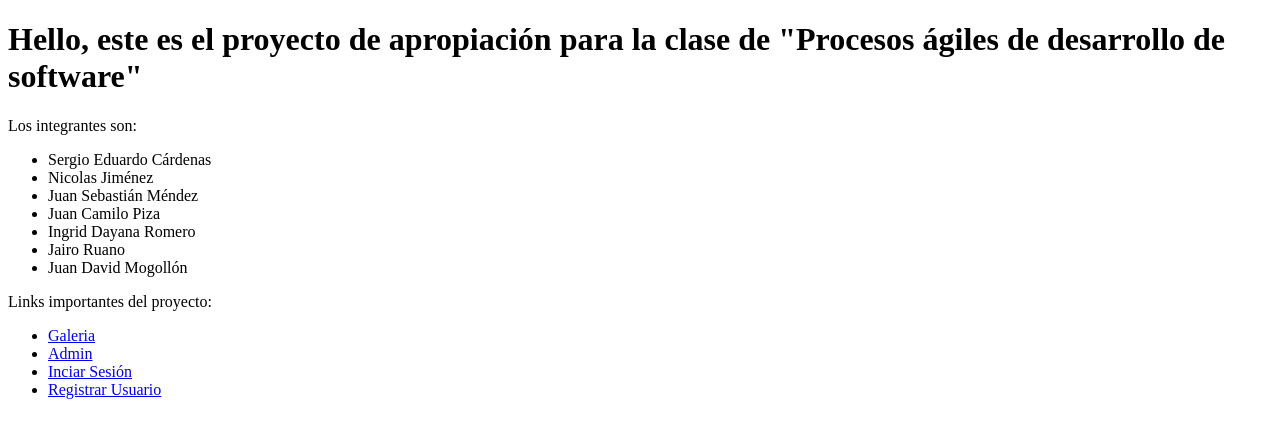
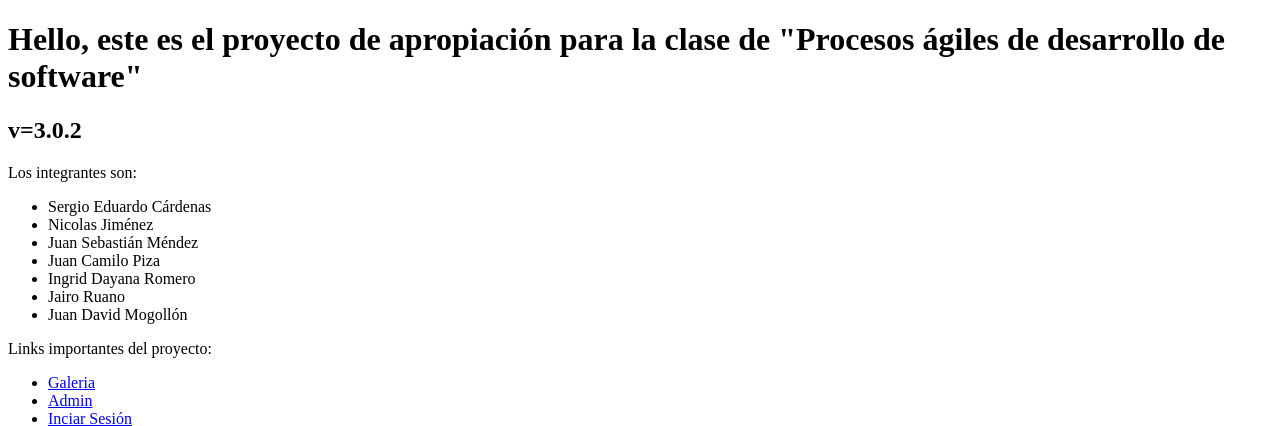
Before and after one commit to jdmogollonp/Agiles_Apropiacion, a Django app: page / in a window 1280 px wide. Shown: the top 426 px of the page. Run offline with Django 3.2, Linux system fonts and the light colour scheme.

Commit message:
add version to home

```diff
--- a/galeria/templates/home.html
+++ b/galeria/templates/home.html
@@ -5,7 +5,8 @@
     <title>Proyecto de apropiación</title>
 </head>
 <body>
-<h1>Hello, este es el proyecto de apropiación para la clase de "Procesos ágiles de desarrollo de software"</h1>
+    <h1>Hello, este es el proyecto de apropiación para la clase de "Procesos ágiles de desarrollo de software"</h1>
+    <h2>v=3.0.2</h2>
 <p>Los integrantes son:</p>
 <ul>
     <li>Sergio Eduardo Cárdenas</li>
```
